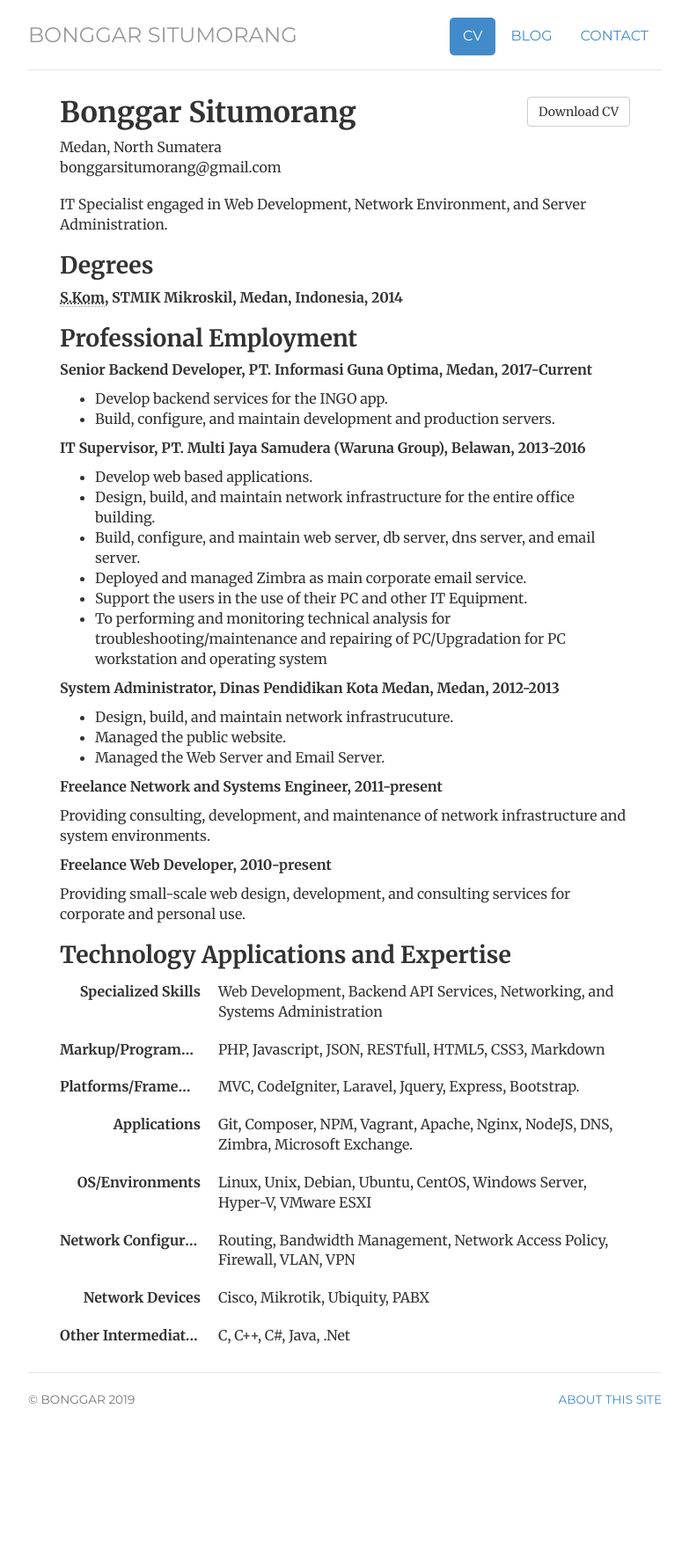
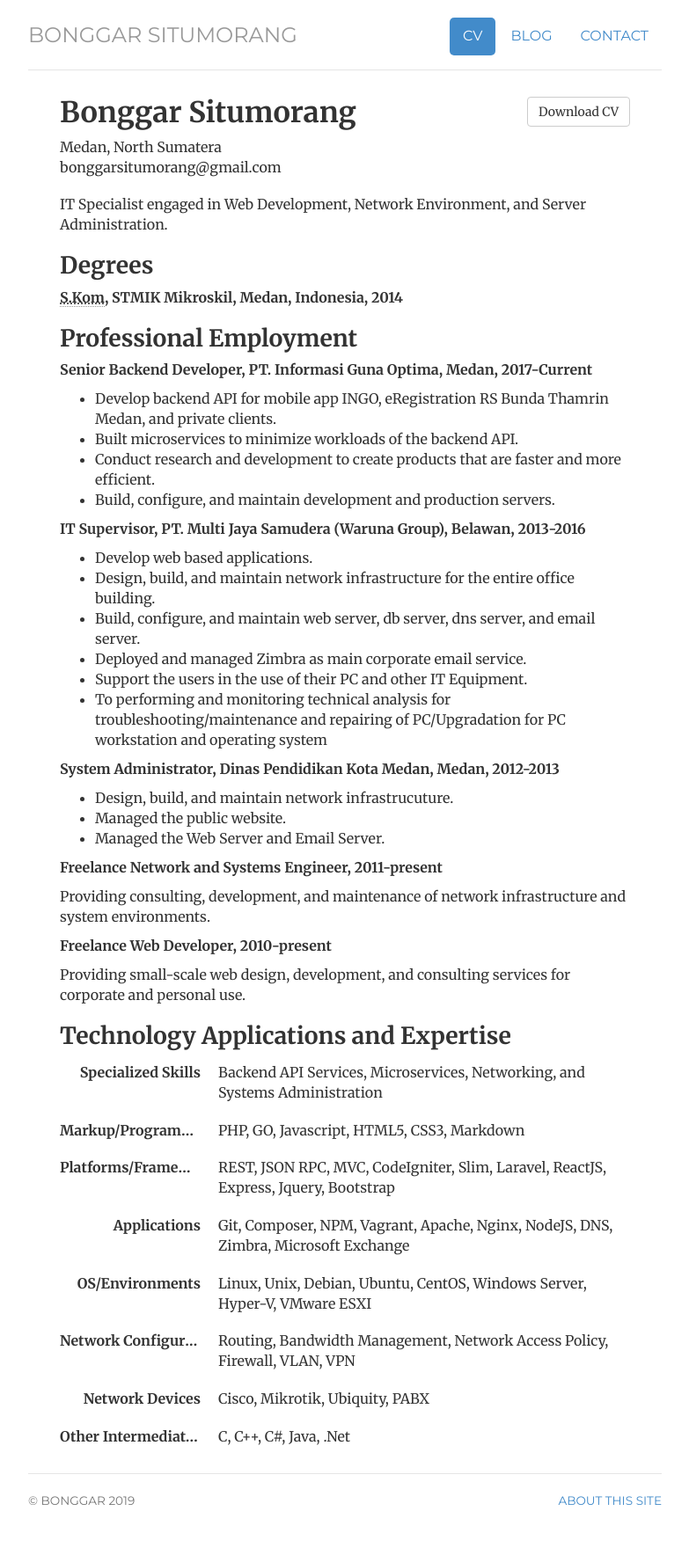
Before and after one commit to bonggar/bonggar.github.io, a Jekyll site: the page built from cv/index.html, in a window 1280 px wide. Shown: the whole page at 88% size, without its empty margins (248-1031 px from the left). Built offline with Jekyll 4.4.1, drawn with Linux system fonts in a browser that asks for light colours; before the commit the page ends 1653 px from its top, so only the background shows below that.

Commit message:
update cv

```diff
--- a/cv/index.html
+++ b/cv/index.html
@@ -25,7 +25,9 @@ description: Current CV for Bonggar Situmorang, a PHP Web Developer, Network Eng
 				<h2>Professional Employment</h2>
 				<p><strong>Senior Backend Developer, PT. Informasi Guna Optima, Medan, 2017-Current</strong></p>
 					<ul>
-						<li>Develop backend services for the INGO app.</li>
+						<li>Develop backend API for mobile app INGO, eRegistration RS Bunda Thamrin Medan, and private clients.</li>
+						<li>Built microservices to minimize workloads of the backend API.</li>
+						<li>Conduct research and development to create products that are faster and more efficient.</li>
 						<li>Build, configure, and maintain development and production servers.</li>
 					</ul>
 
@@ -55,19 +57,19 @@ description: Current CV for Bonggar Situmorang, a PHP Web Developer, Network Eng
 				<h2>Technology Applications and Expertise</h2>
 					<dl class="dl-horizontal">
 						<dt>Specialized Skills</dt>
-						<dd>Web Development, Backend API Services, Networking, and Systems Administration</dd>
+						<dd>Backend API Services, Microservices, Networking, and Systems Administration</dd>
 					</dl>
 					<dl class="dl-horizontal">
 						<dt>Markup/Programming</dt>
-						<dd>PHP, Javascript, JSON, RESTfull, HTML5, CSS3, Markdown</dd>
+						<dd>PHP, GO, Javascript, HTML5, CSS3, Markdown</dd>
 					</dl>
 					<dl class="dl-horizontal">
 						<dt>Platforms/Framework</dt>
-						<dd>MVC, CodeIgniter, Laravel, Jquery, Express, Bootstrap.</dd>
+						<dd>REST, JSON RPC, MVC, CodeIgniter, Slim, Laravel, ReactJS, Express, Jquery, Bootstrap</dd>
 					</dl>
 					<dl class="dl-horizontal">
 						<dt>Applications</dt>
-						<dd>Git, Composer, NPM, Vagrant, Apache, Nginx, NodeJS, DNS, Zimbra, Microsoft Exchange.</dd>
+						<dd>Git, Composer, NPM, Vagrant, Apache, Nginx, NodeJS, DNS, Zimbra, Microsoft Exchange</dd>
 					</dl>
 					<dl class="dl-horizontal">
 						<dt>OS/Environments</dt>
```
Also changed, not shown: 1 other file.
